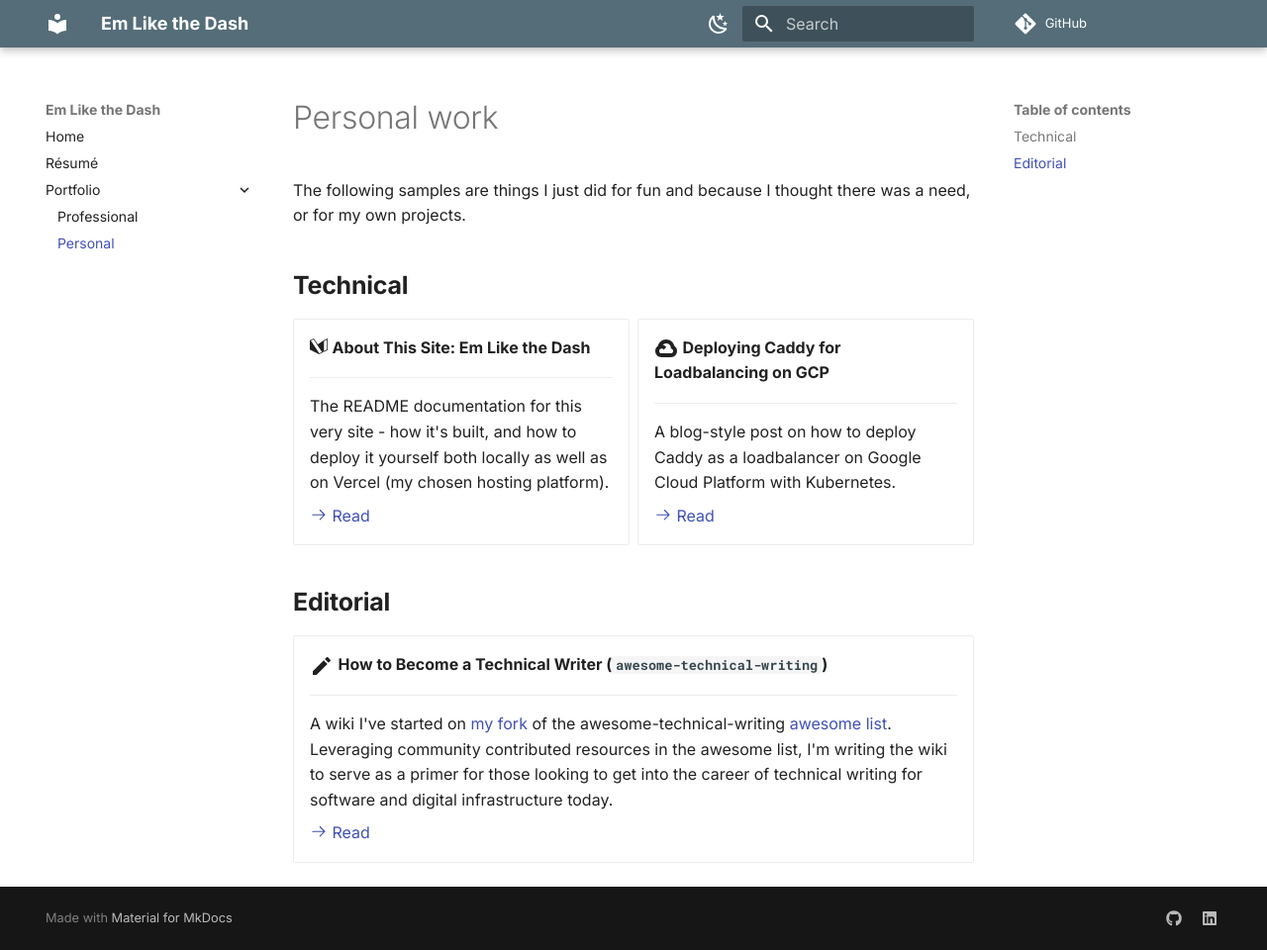
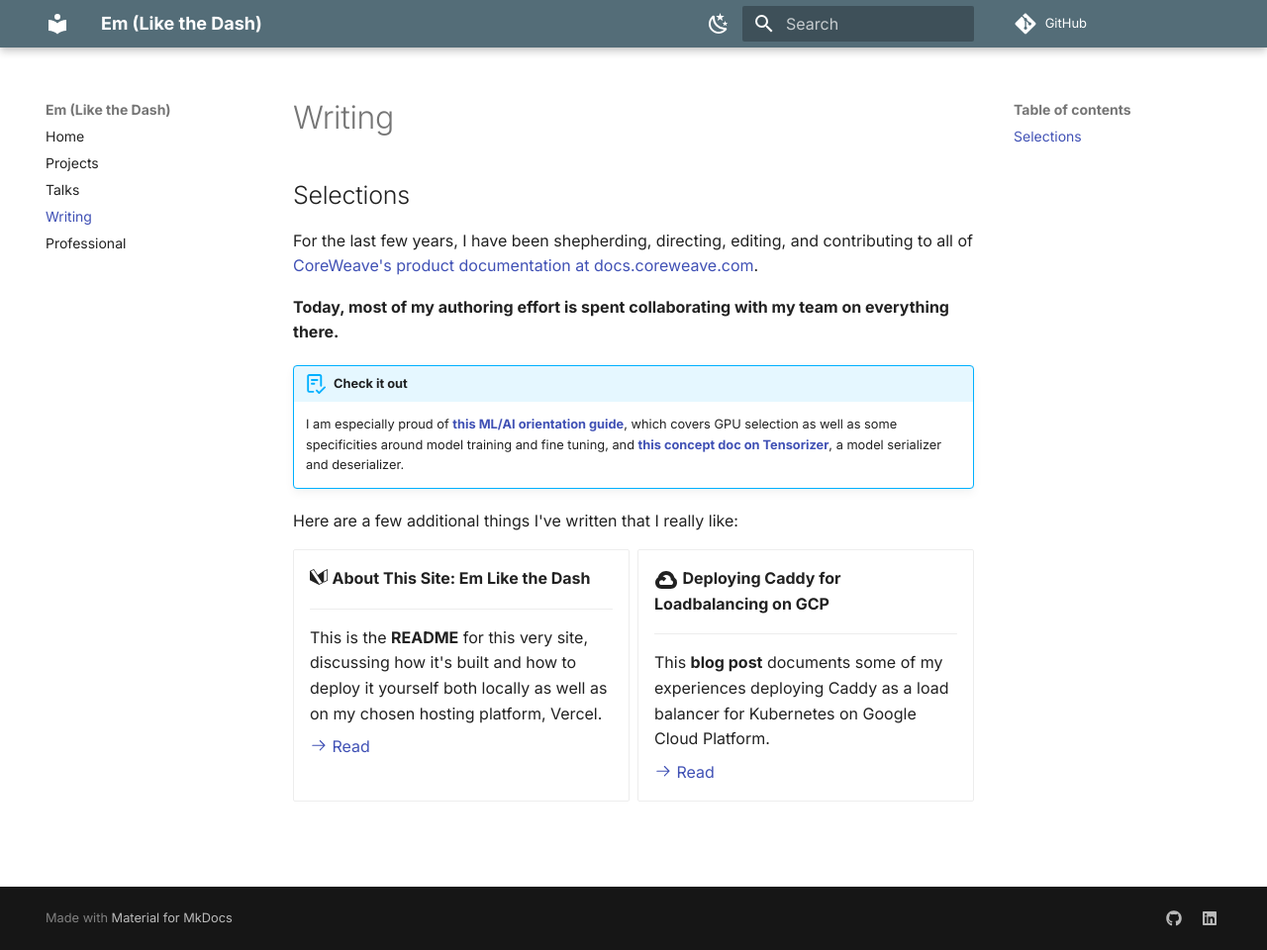
Before and after one commit to microcosem/emlikethedash, an MkDocs documentation site: the page built from docs/personal.md, in a window 1280 px wide and 960 px high. Shown: the whole window at 99% size. Built offline with MkDocs 1.6.1 and Material for MkDocs 9.7.7, drawn with Linux system fonts in a browser that asks for light colours; plug-ins that fetch from the network failed and are left out.

Commit message:
docs(content): Add talks, revise content
- Fix bad Markdown formatting. Seriously, who wrote this? ;)

```diff
--- a/docs/personal.md
+++ b/docs/personal.md
@@ -2,18 +2,27 @@
 hide:
   - footer
 ---
-# Personal work
 
-The following samples are things I just did for fun and because I thought there was a need, or for my own projects.
+## Selections
 
-## **Technical**
+For the last few years, I have been shepherding, directing, editing, and contributing to all of [CoreWeave's product documentation at docs.coreweave.com](https://docs.coreweave.com).
+
+**Today, most of my authoring effort is spent collaborating with my team on everything there.**
+
+!!! abstract "Check it out"
+
+    I am especially proud of **[this ML/AI orientation guide](https://docs.coreweave.com/coreweave-machine-learning-and-ai/get-started-with-ml-and-ai)**, which covers GPU selection as well as some specificities around model training and fine tuning, and **[this concept doc on Tensorizer](https://docs.coreweave.com/coreweave-machine-learning-and-ai/inference/tensorizer)**, a model serializer and deserializer.
+
+
+Here are a few additional things I've written that I really like:
+
 <div class="grid cards" markdown>
 
 -   :simple-materialformkdocs: **About This Site: Em Like the Dash**
 
     ---
 
-    The README documentation for this very site - how it's built, and how to deploy it yourself both locally as well as on Vercel (my chosen hosting platform).
+    This is the **README** for this very site, discussing how it's built and how to deploy it yourself both locally as well as on my chosen hosting platform, Vercel.
 
     [:octicons-arrow-right-24: Read](https://github.com/microcosem/emlikethedash?tab=readme-ov-file#-welcome-to-my-digital-corner)
 
@@ -21,20 +30,8 @@ The following samples are things I just did for fun and because I thought there
 
     ---
 
-    A blog-style post on how to deploy Caddy as a loadbalancer on Google Cloud Platform with Kubernetes.
+    This **blog post** documents some of my experiences deploying Caddy as a load balancer for Kubernetes on Google Cloud Platform.
 
     [:octicons-arrow-right-24: Read](caddy-on-gcp.md)
 
 </div>
-
-## **Editorial**
-<div class="grid cards" markdown>
-
--   :material-pencil:{ .lg .middle } **How to Become a Technical Writer (`awesome-technical-writing`)**
-
-    ---
-    A wiki I've started on [my fork](https://github.com/microcosem/awesome-technical-writing) of the awesome-technical-writing [awesome list](https://github.com/topics/awesome-list). Leveraging community contributed resources in the awesome list, I'm writing the wiki to serve as a primer for those looking to get into the career of technical writing for software and digital infrastructure today.
-
-    [:octicons-arrow-right-24: Read](https://github.com/microcosem/awesome-technical-writing/wiki)
-
-</div>
--- a/mkdocs.yml
+++ b/mkdocs.yml
@@ -1,5 +1,5 @@
 ---
-site_name: Em Like the Dash
+site_name: Em (Like the Dash)
 docs_dir: docs
 theme:
   name: material
@@ -56,13 +56,15 @@ plugins:
 repo_url: https://github.com/microcosem
 nav:
   - Home: 'index.md'
-  - Résumé: 'resume.md'
-  - 'Portfolio':
-    - Professional: 'professional.md'
-    - Personal: 'personal.md'
+  - Projects: 'projects.md'
+  - Talks: 'talks.md'
+  - Writing: 'personal.md'
+  - Professional: 'resume.md'
 extra:
   social:
     - icon: fontawesome/brands/github
       link: https://github.com/microcosem
     - icon: fontawesome/brands/linkedin
       link: https://www.linkedin.com/in/em-h-2b80992b3/
+extra_css:
+  - static/extras.css
```
Also changed, not shown: docs/index.md (+1 -1 lines), docs/projects.md (added, +20 -0 lines), docs/resume.md (+8 -11 lines), docs/talks.md (added, +27 -0 lines).
